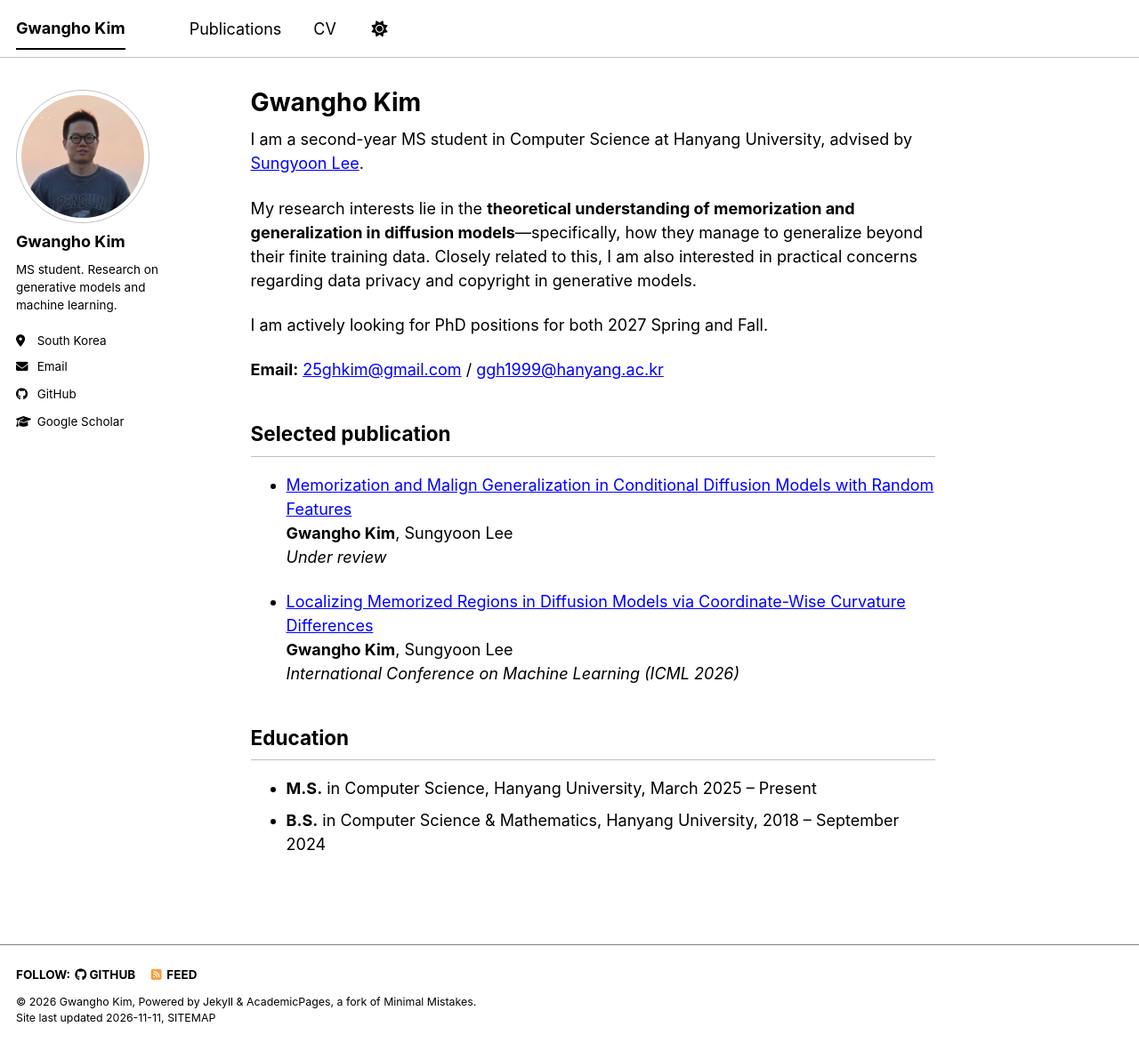
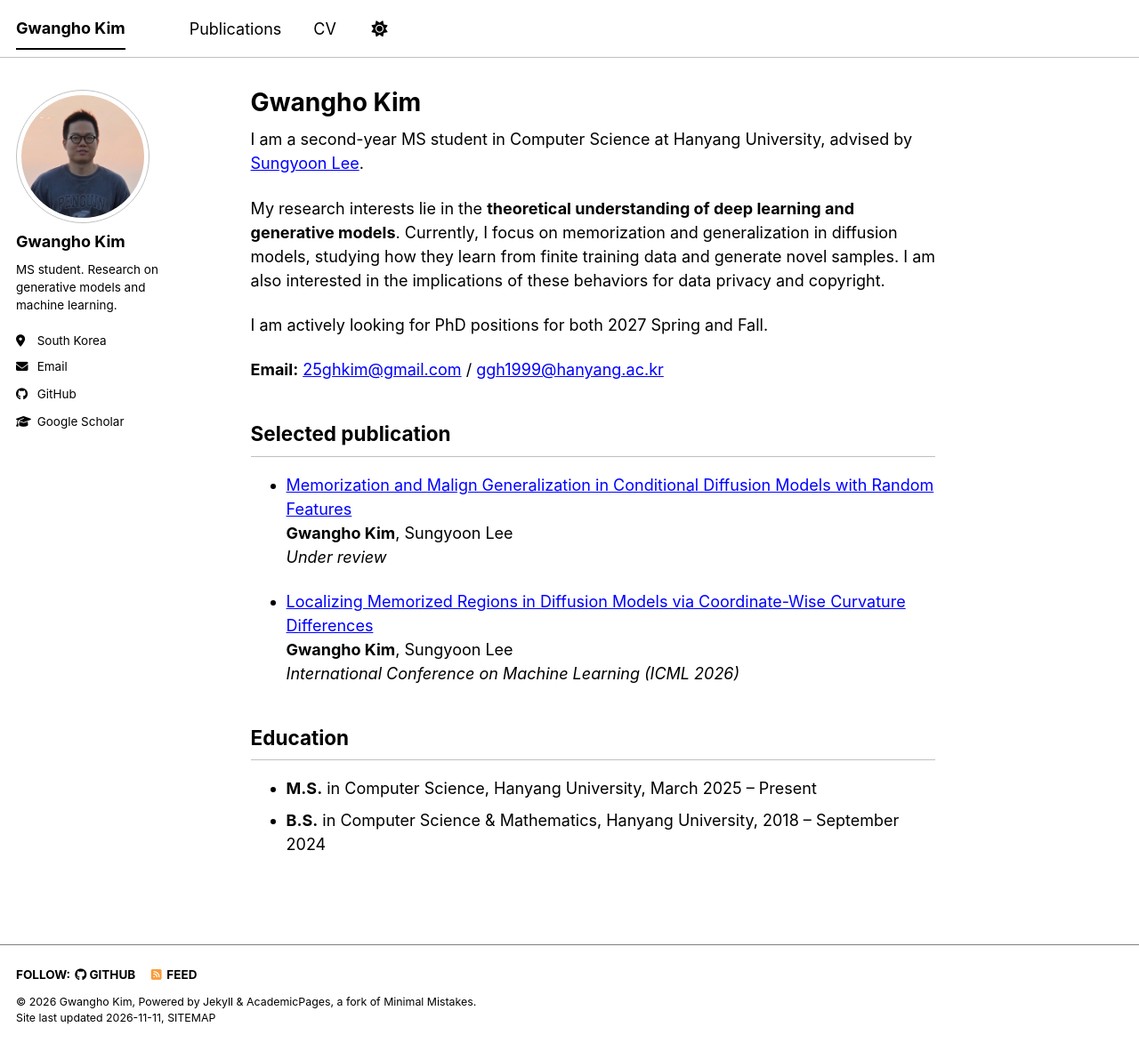
Before and after one commit to Gwangho99/Gwangho99.github.io, a Jekyll site: the page built from _pages/about.md, in a window 1280 px wide and 1173 px high. Shown: the whole window at 89% size. Built offline with Jekyll 4.4.1, drawn with Linux system fonts in a browser that asks for light colours; a script bundle is joined from its source files by our own code; library files that are not in the unit come from our copies.

Commit message:
Broaden research interests in homepage and CV

```diff
--- a/_pages/about.md
+++ b/_pages/about.md
@@ -9,7 +9,7 @@ redirect_from:
 
 I am a second-year MS student in Computer Science at Hanyang University, advised by [Sungyoon Lee](https://sites.google.com/view/sungyoon-lee/home).
 
-My research interests lie in the **theoretical understanding of memorization and generalization in diffusion models**—specifically, how they manage to generalize beyond their finite training data. Closely related to this, I am also interested in practical concerns regarding data privacy and copyright in generative models.
+My research interests lie in the **theoretical understanding of deep learning and generative models**. Currently, I focus on memorization and generalization in diffusion models, studying how they learn from finite training data and generate novel samples. I am also interested in the implications of these behaviors for data privacy and copyright.
 
 I am actively looking for PhD positions for both 2027 Spring and Fall.
 
```
Also changed, not shown: 1 other file.
